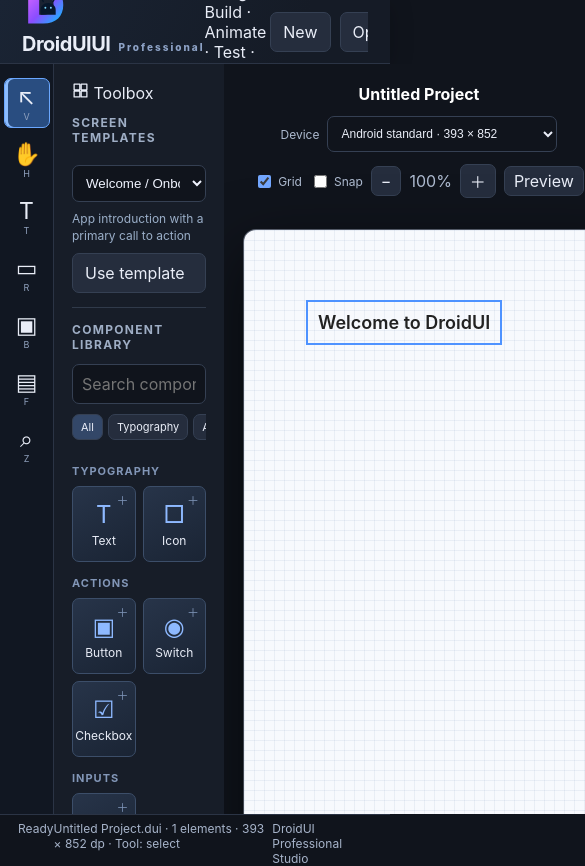
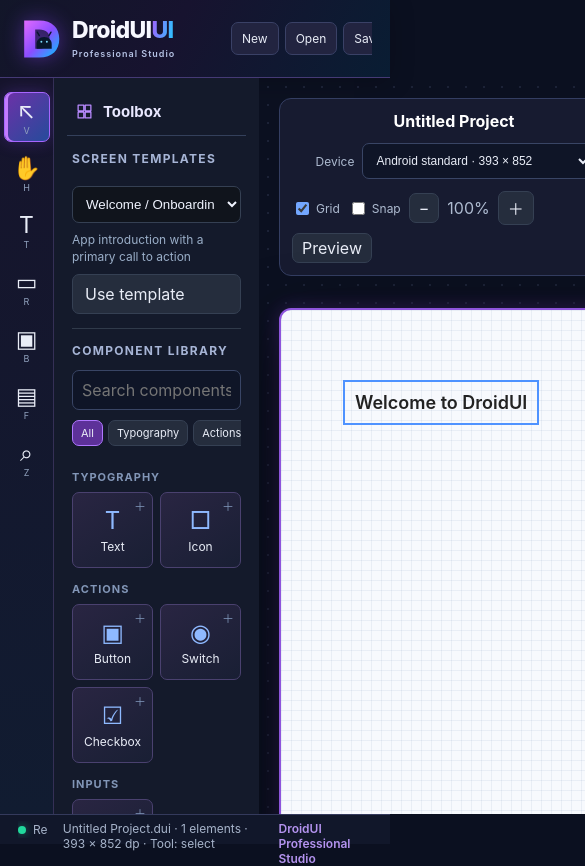
Before and after one commit to CodePhrex/DroidUI-Windows, a React (Vite) app: page / in a window 390 px wide. Shown: the top 866 px of the page, 585 px wide, since content can reach past the window. Built offline with nearby package versions, Linux system fonts and the light colour scheme.

Commit message:
style(brand): implement violet-cyan professional studio theme and responsive panel chrome

```diff
--- a/src/style.css
+++ b/src/style.css
@@ -103,3 +103,39 @@ header{background:linear-gradient(115deg,#1a2434,#151b26 75%);box-shadow:0 4px 2
 .icon-gallery-grid button:hover{background:#2e4664!important;transform:translateY(-2px)}
 .icon-gallery-grid small{color:#dce7fa;font-size:11px;overflow-wrap:anywhere}
 @media(prefers-reduced-motion:reduce){button,select,input{transition:none!important}}
+
+/* DroidUI Professional Studio — signature visual system */
+:root{font-family:Inter,"Segoe UI Variable","Segoe UI",sans-serif;color:#eaf0ff;background:#0b1020;--dui-accent:#b36aff;--dui-edge:#303a5b;--dui-surface:#171d32}
+body{background:#0b1020}
+header{height:78px;padding:0 18px;gap:18px;background:linear-gradient(120deg,#121629 0%,#17132f 44%,#091d33 100%);border-bottom:1px solid #453a75}
+.brand{display:flex;align-items:center;gap:10px;flex-shrink:0}
+.brand svg{filter:drop-shadow(0 0 10px #8c42ff77)}
+.brand-copy{display:flex;flex-direction:column;line-height:1.1}
+.brand-copy strong{font-size:23px;font-weight:800;letter-spacing:-.7px;color:#f7f8ff}
+.brand-copy strong span{background:linear-gradient(100deg,#a85bff,#27c8ff);color:transparent;background-clip:text}
+.brand-copy small{margin:5px 0 0;font-size:10px;font-weight:600;letter-spacing:1px;color:#b5c2e4}
+.brand-tagline{font-size:12px;letter-spacing:.25px;color:#bdc5e7;font-style:italic;white-space:nowrap}
+.actions{max-width:calc(100vw - 560px);margin-left:auto;gap:6px}
+.actions button{display:inline-flex;align-items:center;justify-content:center;gap:6px;padding:8px 10px;background:#222440;border:1px solid #3a4166;font-size:12px}
+.actions button:hover{background:#39315f!important;border-color:#9255ed}
+.workspace{height:calc(100vh - 108px);grid-template-columns:62px 245px minmax(400px,1fr) 285px}
+.toolrail{background:linear-gradient(#16142c,#111c31);border-right:1px solid #353056}
+.toolrail button.chosen{background:linear-gradient(135deg,#6d31a8,#264b9b);border-color:#a766ff;box-shadow:inset 3px 0 #c37bff,0 0 16px #8b49ff44}
+.tools,.inspector{background:#141a2b;border-color:#2e3753}
+.panel-title{display:flex;align-items:center;gap:10px;padding:12px 9px 14px;margin:-6px -5px 15px;border-bottom:1px solid #34405b;color:#e9e8ff;font-weight:700;font-size:15px}
+.panel-title svg{color:#b98bff}
+aside h3{color:#a7b5d6}
+main{background:radial-gradient(ellipse at 50% 0%,#171a38 0%,#0b1120 70%);background-image:radial-gradient(#66719a30 1px,transparent 1px);background-size:18px 18px}
+.canvasbar{background:#171b30;padding:12px;border:1px solid #343e62;border-radius:12px}
+.canvas{border:2px solid #8e55dc;box-shadow:0 20px 65px #000a,0 0 20px #a052ff45}
+.component-list button{background:linear-gradient(145deg,#292542,#191f34);border-color:#4a416f}
+.component-list button:hover{background:linear-gradient(145deg,#4a3277,#20385d)!important;border-color:#b26cff}
+.category-tabs button.active{background:#5d3199!important;border-color:#af77ff}
+.inspector input,.inspector select,.component-search,.device-presets select{background:#0f1527;border-color:#394565}
+footer{background:#11172a;border-color:#343a5c;gap:15px}
+.studio-status{display:inline-flex;align-items:center;gap:7px;min-width:0;overflow:hidden;text-overflow:ellipsis;white-space:nowrap}
+.status-dot{width:8px;height:8px;border-radius:50%;background:#21d99d;box-shadow:0 0 8px #21d99d88;flex-shrink:0}
+.footer-brand{color:#b493ef;font-weight:600}
+@media(max-width:1450px){.brand-tagline{display:none}.actions{max-width:calc(100vw - 245px)}}
+@media(max-width:1100px){.workspace{grid-template-columns:54px 205px minmax(390px,1fr) 225px}.brand-copy small{font-size:9px}}
+@media(prefers-reduced-motion:reduce){.brand svg{filter:none}}
```
